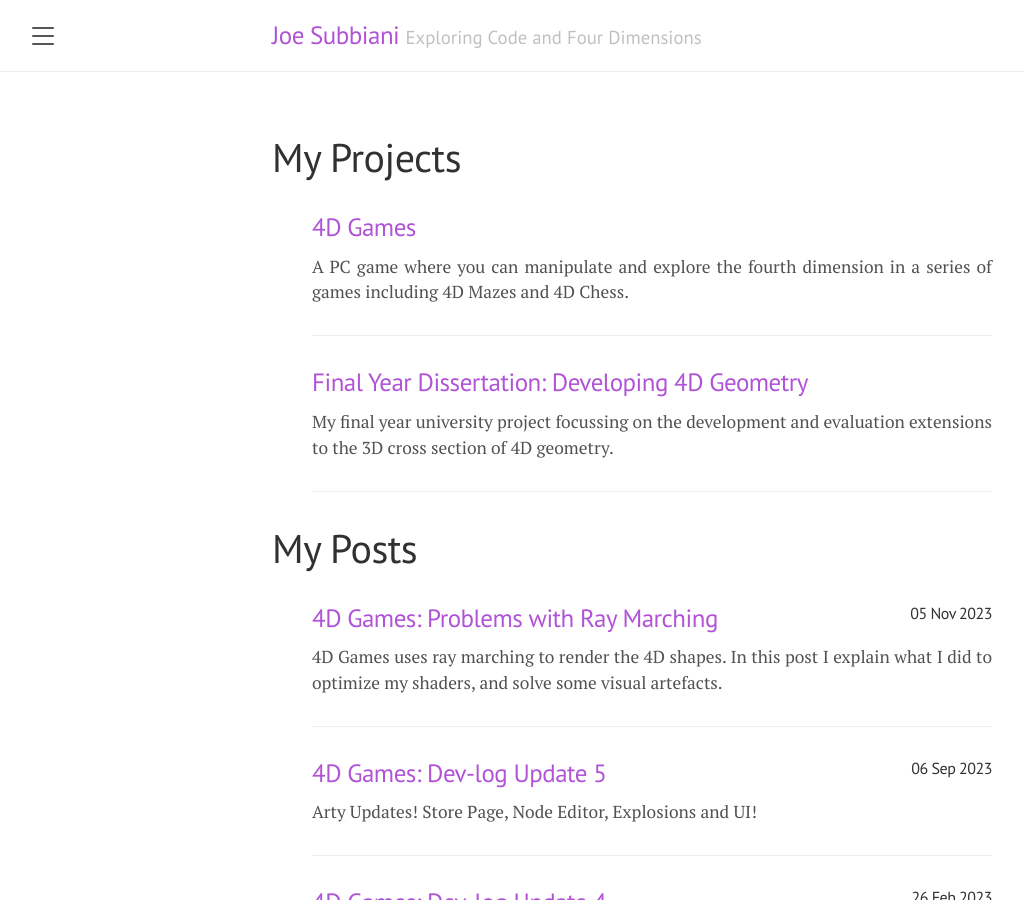
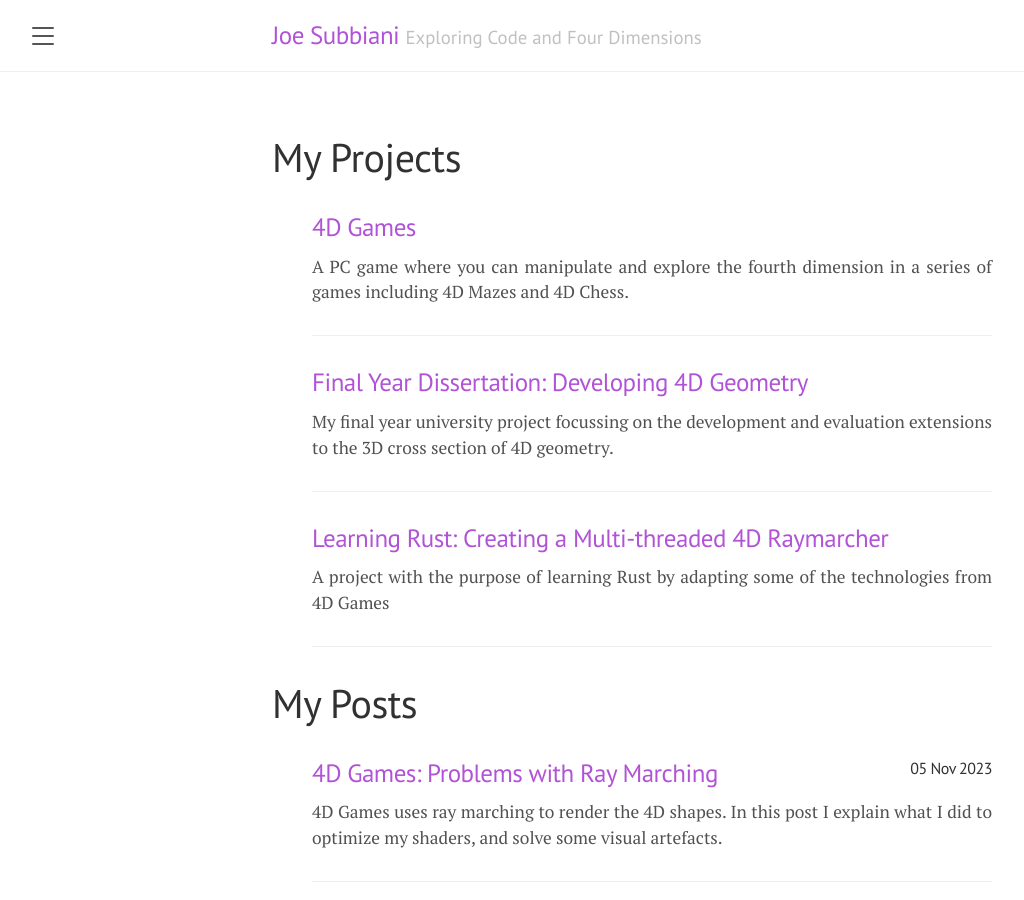
Before and after one commit to JoeSubbi/joesubbi.github.io, a Jekyll site: the page built from index.md, in a window 1280 px wide and 900 px high. Shown: the whole window, without its empty margins (8-1032 px from the left). Built offline with Jekyll 4.4.1, drawn with Linux system fonts in a browser that asks for light colours; nearby versions of some CDN libraries.

Commit message:
Learning Rust Project
Signed-off-by: JoeSubbi <joe.subbiani@gmail.com>

````diff
--- /dev/null
+++ b/projects/Learning-Rust.md
@@ -0,0 +1,130 @@
+---
+layout: page
+title: "Learning Rust: Creating a Multi-threaded 4D Raymarcher"
+description: "A project with the purpose of learning Rust by adapting some of the technologies from 4D Games"
+github:
+    public: true
+    repo-link: https://github.com/JoeSubbi/Rust-4D-Raymarcher
+---
+
+<p style="text-align: justify">
+Recently I have been wanting to have another go at Rust, having only touched it briefly during university. I figured a great place to start would be with some familiar technology; seeing how I could implement it in Rust. This was a great project for learning many of the core components of Rust as a language.
+</p>
+
+### Table of Contents:
+
+- [Where To Start](#where-to-start)
+  - [Exploring Traits with Vectors](#exploring-traits-with-vectors)
+  - [Maths and Unit Tests: Bivectors and Rotors](#maths-and-unit-tests-bivectors-and-rotors)
+- [Displaying Animated Renders to a Window](#displaying-animated-renders-to-a-window)
+- [Speeding Things Up](#speeding-things-up)
+  - [Async and Futures](#async-and-futures)
+  - [Multithreading](#multithreading)
+
+## Where To Start
+
+<p style="text-align: justify">
+I stumbled across a version of Ray Tracing In One Weekend, but for Rust: <a href="https://the-ray-tracing-road-to-rust.vercel.app/">The Ray Tracing Road To Rust</a>. Ray tracing isn't dissimilar to raymarching; both involve shooting rays from a camera to colour a pixel. That gave me the idea to adapt some stuff I had already written to see how concepts I am familiar with can translate to the Rust programming language.
+</p>
+
+<img src="{{ '/assets/rust-raymarching/first_render.png' | absolute_url }} " alt="first render" style="max-width: 80%;margin-left: auto;margin-right: auto;"/>
+
+### Exploring Traits with Vectors
+
+<p style="text-align: justify">
+One of the first steps in creating a ray tracer or raymarcher was to create a vector type. As I knew I wanted to make a 4D raymarcher I knew I would need vector types for both 3 and 4 dimensions. As a result I created structs <code>Float2</code>, <code>Float3</code>, and <code>Float4</code> as you might find in game engines or shader languages.
+</p>
+
+<p style="text-align: justify">
+I almost exclusively work with object oriented programming, where typically you would use an interface or inheritance to abstract common functionality. This is useful when you want a function to take a generic parameter. For example the signed distance function for a sphere, which is the same in any dimension:
+</p>
+
+```rs
+pub fn sdf_sphere<T: Vector>(p: T, centre: T, radius: f32) -> f32
+{
+    return (p-centre).length() - radius;
+}
+```
+
+<p style="text-align: justify">
+Rust is not an object oriented programming language; instead it uses Traits to abstract functionality between types.
+</p>
+
+<p style="text-align: justify">
+Implementing Float3 first, I already had to make use of traits to derive operators like Add and Multiply, but vectors also have other operations such as the dot product, cross product, wedge product, and also the ability to normalize a vector. I created my own trait <code>Magnitude</code> which includes functions for normalizing a vector and getting its length as I knew this would also have to be derived by Rotors later on. I then created a new <code>Vector</code> trait which included the dot product, and also combined several other traits that the vector types were to implement, including <code>Magnitude</code>, <code>Add</code>, <code>Mul</code>, <code>MulAssign</code> etc.
+</p>
+
+*Thoughts on Traits:*
+
+<p style="text-align: justify">
+Traits seem like a pretty tidy way to handle abstracted functionality. Any object can implement any number of traits; and traits can also combine with other traits to specify a wide range of included functionality. This can really tidy up some issues with many object oriented languages where you want to be able to inherit from multiple classes, but are restricted to one. Interfaces in OOPLs do get you most of the way there, but they sometimes are may not be able to wrap up all the functionality you would like in order to describe the object you are working with.
+</p>
+
+<p style="text-align: justify">
+However, not allowing structs to inherit from other structs did become a limitation later on. When I started creating different cameras for 3 and 4 dimensions, I was very frustrated. The 2 cameras shared all the same variables (except vector and rotor types being different for 3D and 4D) and very similar or even identical functions. Traits didn't make a lot of sense here, as they don't declare variables. Being unable to create unique structs that inherit from the same parent led to duplicate code for near identical structs. I did consider working around this with a single generic struct and leave the types to the caller, but that felt quite untidy to me, and I much preferred distinct structs for simpler construction.
+</p>
+
+### Maths and Unit Tests: Bivectors and Rotors
+
+<p style="text-align: justify">
+Following the vector types I created Bivectors and Rotors for 3D and 4D rotation. I already had some Unit Tests from 4D games, and I figured I would use them as an opportunity to test out Rusts built in Unit Test functionality.
+</p>
+
+<p style="text-align: justify">
+Having Unit Tests built into Rust is a fantastic feature, and they even came in use as I had made a mistake in translating some of the rotor code from C# to Rust, and the tests caught this. It was super simple to set up, and leaves very little excuse not to test your code.
+</p>
+
+<img src="{{ '/assets/rust-raymarching/unit_tests.png' | absolute_url }} " alt="unit tests" style="max-width: 80%;margin-left: auto;margin-right: auto;"/>
+
+## Displaying Animated Renders to a Window
+
+<p style="text-align: justify">
+Up to this point, the project was just rendering an image to a file, as was shown in The Ray Tracing Road To Rust tutorial. My next goal was have this open in its own window and continuously render in order to display a rotating shape.
+</p>
+
+<p style="text-align: justify">
+Whilst looking up how to do this I found a guide: <a href="https://sunjay.dev/learn-game-dev/intro.html">Game Development in Rust with SDL2</a>. This could come in handy if I ever wanted to take this project further, but it's main use for me was just an introduction to the SDL2 for Rust crate, and helping me quickly get a window up and running.
+</p>
+
+<p style="text-align: justify">
+I spent a while trying to create a <code>Surface</code> and set the pixels directly to this type of texture, but I couldn't find many resources on for Rust, and whilst there is plenty of C++ examples, I ultimately decided on just setting the colour of pixels directly on the canvas rather than trying to handle <code>unsafe</code> code from the C++ examples.
+</p>
+
+<img src="{{ '/assets/rust-raymarching/render.png' | absolute_url }} " alt="window render" style="max-width: 80%;margin-left: auto;margin-right: auto;"/>
+
+## Speeding Things Up
+
+<p style="text-align: justify">
+Now I had a continuously rendering window, but the performance was pretty awful. This is totally to be expected as I am not utilising any shaders, but it does provide an opportunity to learn more about Rust. I wanted to explore two types of concurrency: Async and Futures, and Multithreading.
+</p>
+
+### Async and Futures
+
+<p style="text-align: justify">
+Rusts version of asynchronous functions and futures is pretty similar to C#'s async tasks, which I had some experience with. Overall it was pretty straightforward to set up, and it helped me see how one might structure asynchronous code in Rust. I didn't see much of a performance benefit though, presumably because I made each pixel its own async call which probably just rendered more-or-less synchronously. This code is still visible in the <a href="
+https://github.com/JoeSubbi/Rust-4D-Raymarcher/tree/async_rendering">async_rendering</a> branch on Github. Rather than trying to improve on this though I decided to branch again and take a look at multithreading.
+</p>
+
+### Multithreading
+
+<p style="text-align: justify">
+At first I had a bit of a struggle spawning threads. Rust was telling me the lifetimes of variables used by the threads may not necessarily live longer than the thread, as the lifetime of the thread is unknown. After some research I found <code>thread::scope</code> which is a neat piece of tech for telling the rust compiler how long the thread will live among other things.
+</p>
+
+<p style="text-align: justify">
+Unfortunately after successfully spawning a new thread for every pixel, every frame, my performance absolutely tanked. spawning and joining threads of course adds additional overhead and as a result I was essentially finding a more expensive way to render each pixel.
+</p>
+
+<p style="text-align: justify">
+I tried using <code>thread::available_parallelism()</code> which dropped the number of threads from several thousand to 16, but unsurprisingly this performance wasn't much better than using a single thread given the amount of pixels in the image.
+</p>
+
+<p style="text-align: justify">
+In the end I just made each row of the image its own thread, and this significantly improved performance, hitting nearly 30fps on my AMD Ryzen 7 CPU.
+</p>
+
+<p style="text-align: justify">
+Overall I am happy with where this project ended, and I learned a lot about many core features of Rust!
+</p>
+
+<img src="{{ '/assets/rust-raymarching/final_render.png' | absolute_url }} " alt="final render" style="max-width: 80%;margin-left: auto;margin-right: auto;"/>
````
Also changed, not shown: _posts/2022-04-05-4D SDFs.md (+1 -1 lines), assets/rust-raymarching/final_render.png (added), assets/rust-raymarching/first_render.png (added), assets/rust-raymarching/render.png (added), assets/rust-raymarching/unit_tests.png (added).
